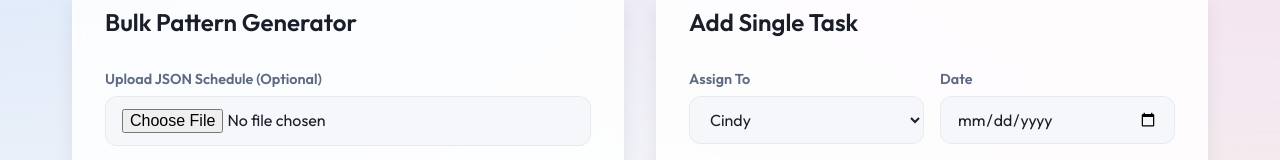
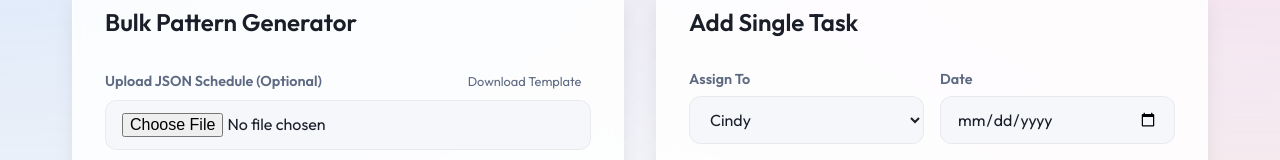
Before and after one commit to Mthompson6782/cindys-homeschool-planner, a Next.js app: page /admin in a window 1280 px wide. Shown: the part 171-331 px from the top of the page. Built offline with nearby package versions, Linux system fonts and the light colour scheme; no server answers.

Commit message:
Add Download Template button

```diff
--- a/src/app/admin/page.tsx
+++ b/src/app/admin/page.tsx
@@ -210,6 +210,37 @@ export default function AdminDashboard() {
     setLoading(false);
   };
 
+  const handleDownloadTemplate = () => {
+    const template = {
+      course: "Example Course Name",
+      academic_year: "2026-2027",
+      schedule_days: ["Monday", "Wednesday"],
+      schedule: [
+        {
+          date: "2026-08-19",
+          day: "Wednesday",
+          lesson: "Lesson 1: Introduction",
+          part: "Part 1 - Reading"
+        },
+        {
+          date: "2026-08-24",
+          day: "Monday",
+          lesson: "Lesson 1: Introduction",
+          part: "Part 2 - Assignment"
+        }
+      ]
+    };
+    const blob = new Blob([JSON.stringify(template, null, 2)], { type: "application/json" });
+    const url = URL.createObjectURL(blob);
+    const a = document.createElement("a");
+    a.href = url;
+    a.download = "schedule_template.json";
+    document.body.appendChild(a);
+    a.click();
+    document.body.removeChild(a);
+    URL.revokeObjectURL(url);
+  };
+
   return (
     <div className={styles.adminContainer}>
       <header className={styles.header}>
@@ -223,7 +254,12 @@ export default function AdminDashboard() {
           <h2>Bulk Pattern Generator</h2>
           <form onSubmit={handleBulkGenerate}>
             <div className={styles.formGroup}>
-              <label>Upload JSON Schedule (Optional)</label>
+              <div style={{ display: 'flex', justifyContent: 'space-between', alignItems: 'center', marginBottom: '0.5rem' }}>
+                <label style={{ margin: 0 }}>Upload JSON Schedule (Optional)</label>
+                <button type="button" onClick={handleDownloadTemplate} style={{ fontSize: '0.8rem', padding: '0.2rem 0.6rem', background: 'var(--bg-card-hover)', border: '1px solid var(--border-color)', color: 'var(--text-secondary)', borderRadius: '4px', cursor: 'pointer' }}>
+                  Download Template
+                </button>
+              </div>
               <input
                 type="file"
                 accept=".json,application/json,text/plain"
```
